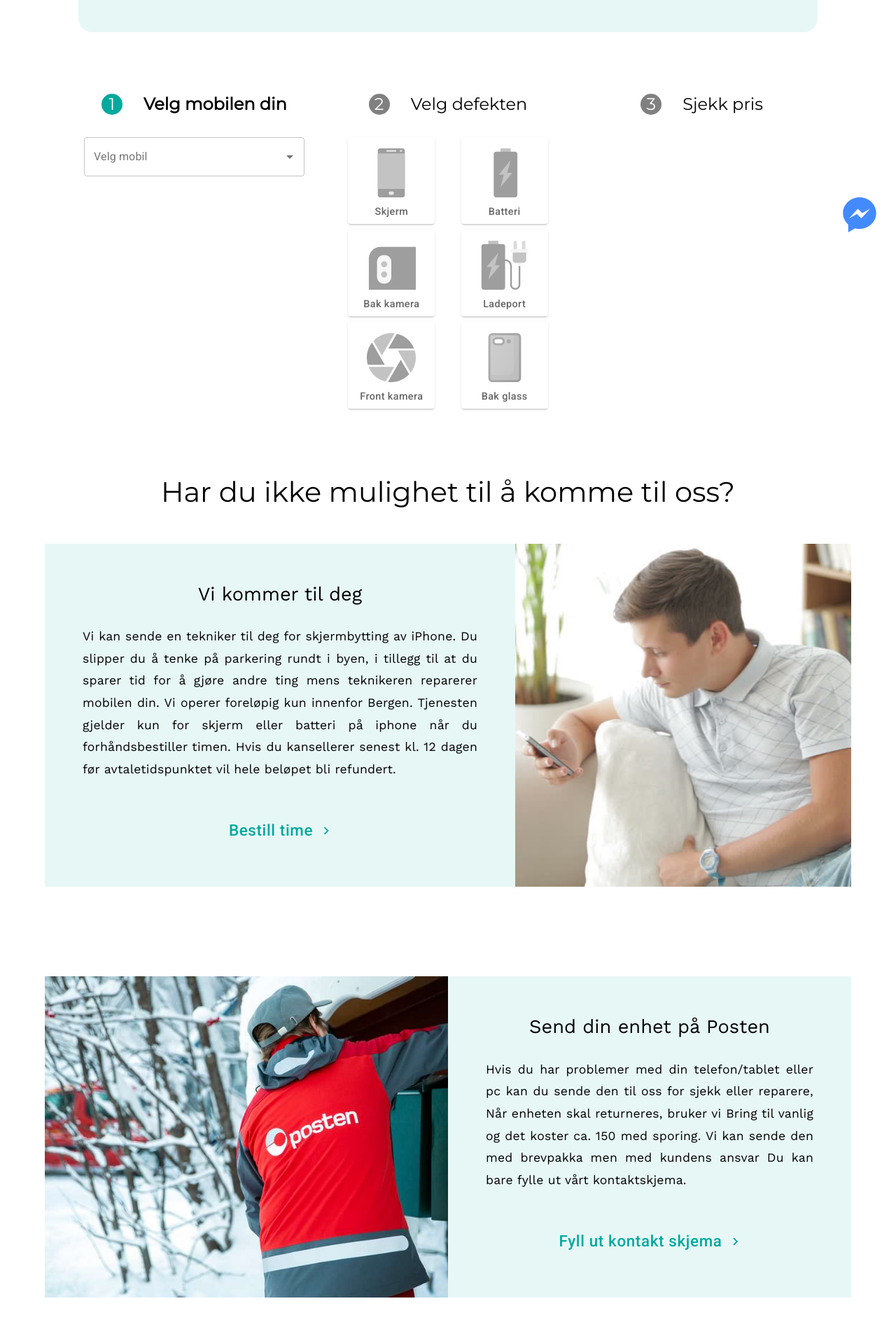
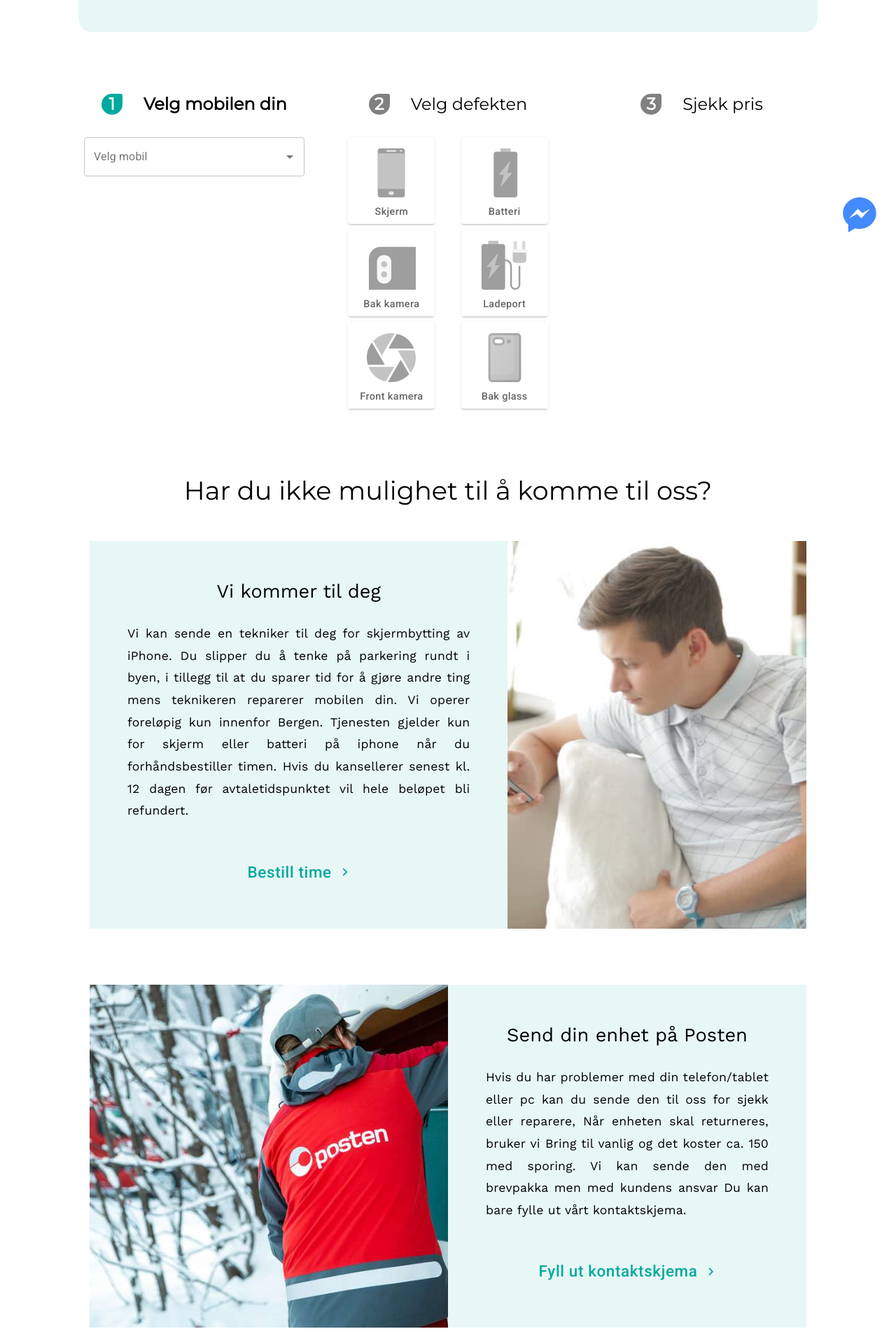
Before and after one commit to AliAlnajjar/ml-app, a React (Create React App) app: page / in a window 1280 px wide. Shown: the part 441-2360 px from the top of the page at 70% size. Built offline with nearby package versions, Linux system fonts and the light colour scheme; a web font is replaced by a local one.

Commit message:
not mush

```diff
--- a/src/components/Section/Section.js
+++ b/src/components/Section/Section.js
@@ -7,7 +7,7 @@ const sectionStyle = {
     section: {
         background: "#FFFFFF",
         padding: "40px 0px",
-        width: "90%",
+        width: "80%",
         maxWidth: "1620px",
         margin: "auto"
     },
@@ -17,7 +17,7 @@ const sectionStyle = {
         minHeight: "100px"
     },
     sectionTitle: {
-        fontSize: "2.5em",
+        fontSize: "2.3em",
         position: "relative",
         display: "inline-block",
         fontFamily: "Montserrat",
--- a/src/views/pages/home/FixOptionsSection/FixOptionsSection.jsx
+++ b/src/views/pages/home/FixOptionsSection/FixOptionsSection.jsx
@@ -20,7 +20,7 @@ const useStyles = makeStyles(theme => ({
         },
     },
     card: {
-        marginBottom: "8rem",
+        marginBottom: "5rem",
         backgroundColor: "none"
     },
     textPart: {
@@ -120,7 +120,7 @@ export default function FixOptionsSection(props) {
                         <Typography variant="body2" component="p" className={classes.desc}>
                             Hvis du har problemer med din telefon/tablet eller pc kan du sende den til oss for sjekk eller reparere, Når enheten skal returneres, bruker vi Bring til vanlig og det koster ca. 150 med sporing. Vi kan sende den med brevpakka men med kundens ansvar Du kan bare fylle ut vårt kontaktskjema.
                         </Typography>
-                        <MyButton text="Fyll ut kontakt skjema" />
+                        <MyButton text="Fyll ut kontaktskjema" />
                     </Grid>
                 </Grid>
 
--- a/src/views/pages/home/FixSection/Tab/Tab.jsx
+++ b/src/views/pages/home/FixSection/Tab/Tab.jsx
@@ -175,12 +175,12 @@ const stepNumberStyles = {
         // background: "#7f5eff",
         height: "30px",
         width: "30px",
-        borderRadius: "50%",
+        borderRadius: "50% 10% 50% 50%",
         display: "flex",
         fontSize: "1.5rem",
         // color: "#FFFFFF",
         marginRight: "30px",
-        fontWeight: 500,
+        fontWeight: 700,
         fontFamily: "Montserrat, sans-serif",
         justifyContent: "center",
     },
```
